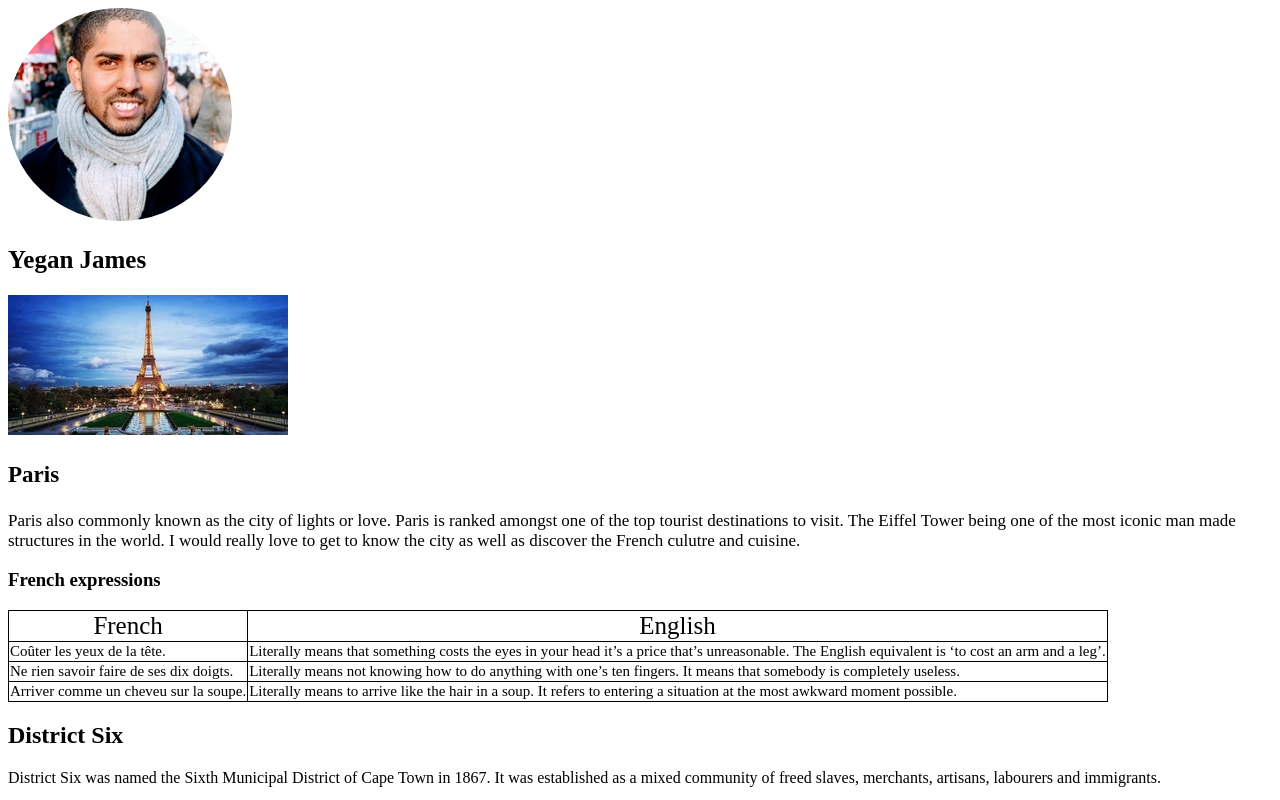
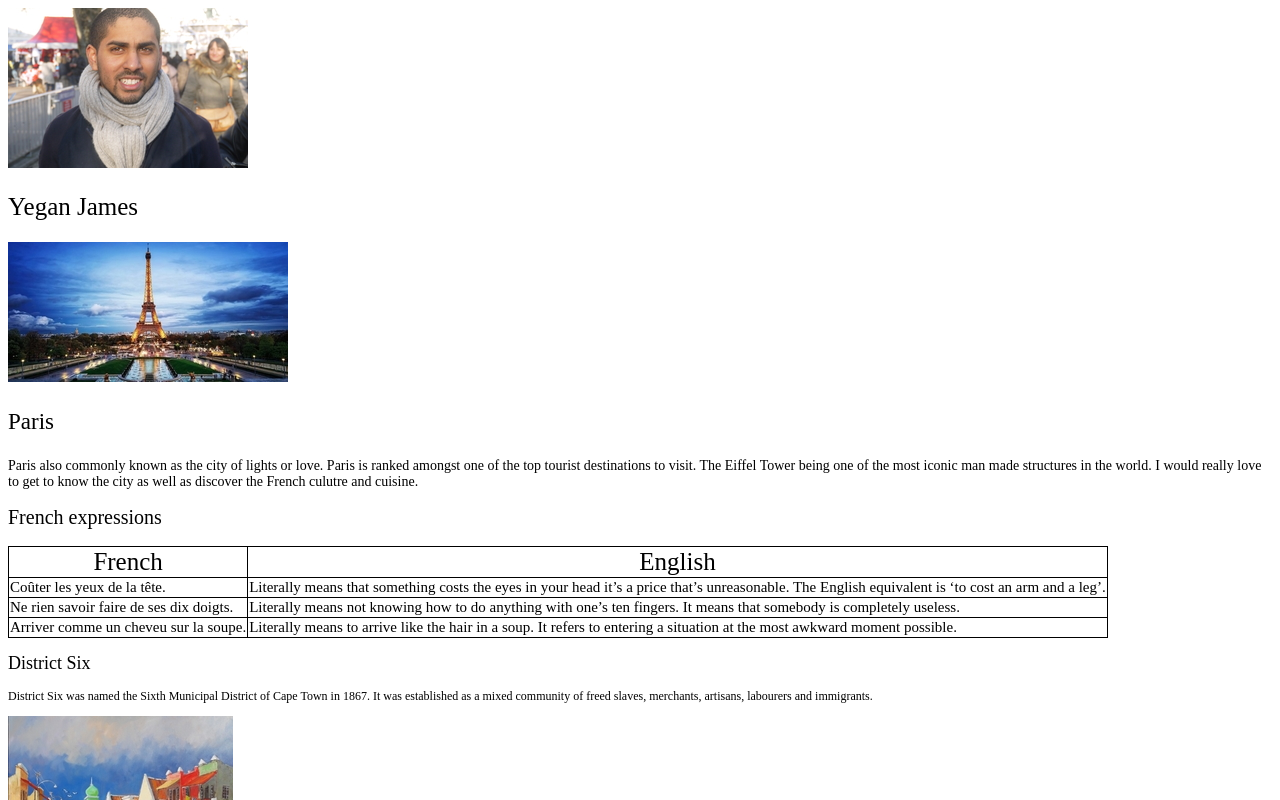
Before and after one commit to Yegan/basic-webpage, a plain HTML site: page index.html in a window 1280 px wide. Shown: the top 800 px of the page. Drawn offline with Linux system fonts and the light colour scheme.

Commit message:
font and yegan picture change

```diff
--- a/index.html
+++ b/index.html
@@ -9,7 +9,7 @@
   <body>
 
         <div class="personal">
-            <img  src="yegan-small.jpg" alt="me">
+            <img  src="yegan-resize.jpg" alt="me">
             <h2>Yegan James</h2>
 
       </div>
@@ -27,7 +27,7 @@
 
 
     <div class="table">
-        <h3> French expressions</h3>
+        <h2> French expressions</h2>
         <table>
           <tr>
             <th>French</th>
--- a/style.css
+++ b/style.css
@@ -1,27 +1,25 @@
-body{
-font: veranda;
-
-}
-
 .personal img{
-  border-radius: 50%;
     }
 
 
   .personal h2{
-    font-size: 25px;
-    }
+    font: 25px veranda;
+      }
 
       .city p{
-      font-size: 17px;
+      font: 14px veranda;
     }
 
     .city h3{
-      font-size: 23px;
+      font: 23px veranda;
   }
 
     .city img{
         }
+
+.table h2{
+  font: 20px veranda;
+}
 
 
 table, td, th{
@@ -40,3 +38,11 @@ table, td, th{
 
   .historical img{
   }
+
+  .historical p{
+    font: 12px veranda;
+  }
+
+  .historical h2{
+    font: 18px veranda;
+  }
```
